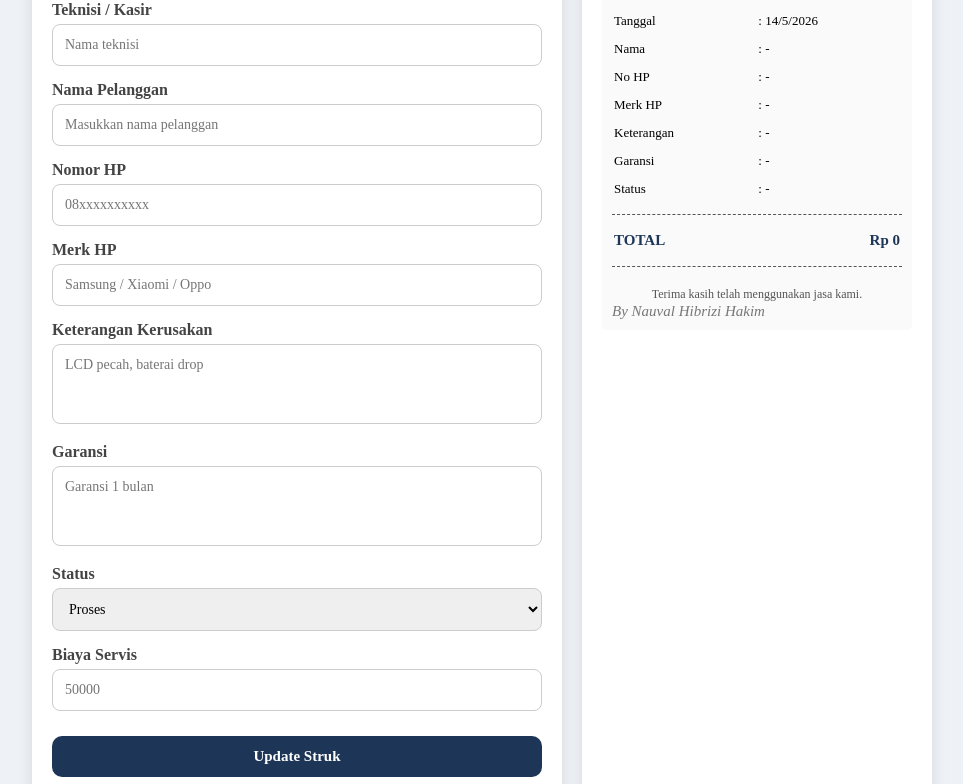
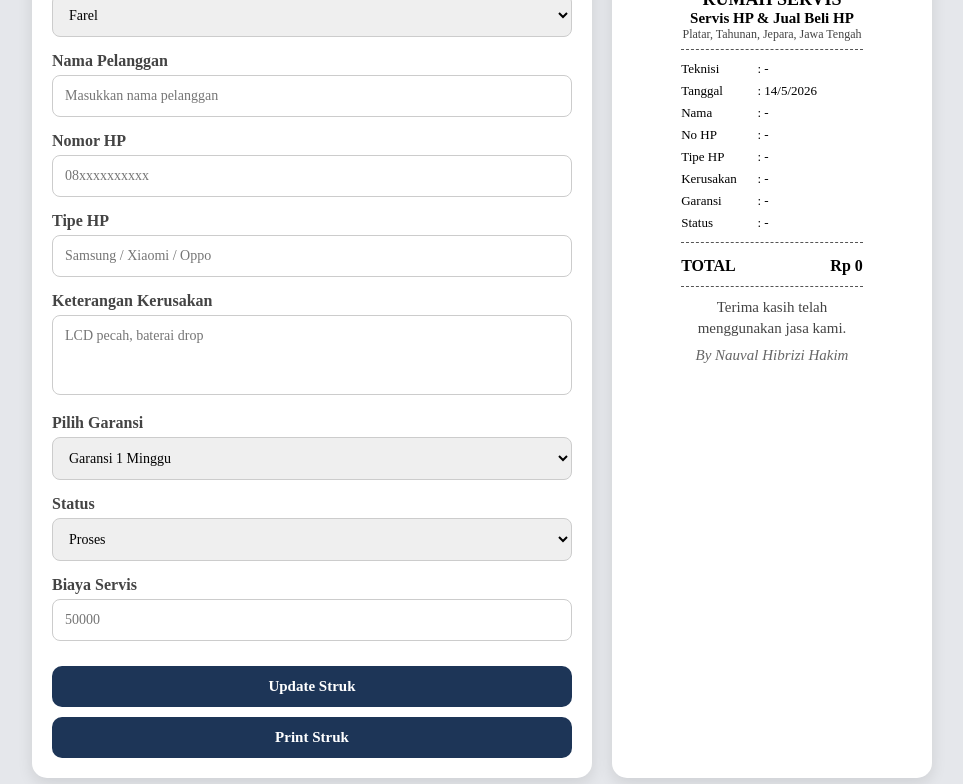
Before and after one commit to rumahservis141-ops/struk_rumahservis, a plain HTML site: page index.html in a window 1280 px wide. Shown: the part 221-1005 px from the top of the page, without its empty margins (158-1121 px from the left). Drawn offline with Linux system fonts and the light colour scheme.

Commit message:
Modifikasi

```diff
--- a/index.html
+++ b/index.html
@@ -3,6 +3,7 @@
 <head>
 <meta charset="UTF-8">
 <meta name="viewport" content="width=device-width, initial-scale=1.0">
+
 <title>Kasir Rumah Servis</title>
 
 <style>
@@ -11,21 +12,25 @@
   margin:0;
   padding:0;
   box-sizing:border-box;
-      font-family:'Times New Roman', Times, serif, sans-serif;
+  font-family:'Times New Roman', Times, serif;
 }
 
 body{
-      background:#eef1f5;
+  background:#e5e7eb;
   padding:20px;
 }
+
+/* CONTAINER */
 
 .app{
   max-width:900px;
   margin:auto;
   display:grid;
-      grid-template-columns:1fr 350px;
+  grid-template-columns:1fr 320px;
   gap:20px;
 }
+
+/* CARD */
 
 .card{
   background:white;
@@ -34,9 +39,23 @@
   box-shadow:0 5px 15px rgba(0,0,0,0.1);
 }
 
+/* HEADER */
+
+.logo{
+  display:flex;
+  align-items:center;
+  gap:15px;
+  margin-bottom:20px;
+}
+
+.logo img{
+  width:90px;
+  height:90px;
+  object-fit:contain;
+}
+
 h1{
   font-size:28px;
-      margin-bottom:10px;
   color:#1d3557;
 }
 
@@ -45,18 +64,7 @@
   color:#333;
 }
 
-    .logo{
-      display:flex;
-      align-items:center;
-      gap:10px;
-      margin-bottom:20px;
-    }
-
-    .logo img{
-      width:120px;
-      height:120px;
-      object-fit:contain;
-    }
+/* FORM */
 
 .form-group{
   margin-bottom:15px;
@@ -107,101 +115,104 @@
 /* STRUK */
 
 .receipt{
-      background:#fafafa;
-      border:none;
-      padding:10px;
-      border-radius:5px;
+  background:#fff;
+  padding:15px;
+  border-radius:8px;
+  width:56mm;
+  margin:auto;
+  color:#000;
 }
 
 .receipt-header{
-      text-align:left;
-      margin-bottom:15px;
-    }
-
-    .receipt-title,
-      .subjudul{
-      text-align:center;
-    }
-
-    .alamat{
   text-align:center;
 }
 
 .receipt-header img{
-       width:70px;
-       display:block;
-       margin:0 auto;
-       margin-bottom:0px;
+  width:150px;
+  margin-bottom:2px;
 }
 
 .receipt-title{
+  font-size:18px;
+  font-weight:bold;
+  line-height:1.1;
+}
+
+.subjudul{
   font-size:15px;
   font-weight:bold;
-      color:#1d3557;
-      margin-bottom:5px;
-    }
-
-    /* UBAH UKURAN TULISAN DISINI */
-    .subjudul{
-      font-size:10px;
-      font-weight:bold;
-      color:#000;
-      margin-bottom:5px;
 }
 
 .alamat{
-      font-size:8px;
-      color:#333;
-    }
-
-    .powered{
-       font-size:15px;
-       color:#777;
-      font-style:italic;
+  font-size:12px;
+  line-height:1.2;
+  color:#444;
 }
 
 .line{
   border-top:1px dashed #555;
-      margin:10px 0;
+  margin:8px 0;
 }
 
 .receipt table{
   width:100%;
-      font-size:14px;
+  border-collapse:collapse;
+  font-size:13px;
 }
 
 .receipt td{
-      padding:5px 0;
+  padding:3px 0;
   vertical-align:top;
 }
 
-    .total{
-      font-size:20px;
+.receipt td:first-child{
+  width:42%;
+}
+
+.total-row td{
+  padding-top:6px;
+  font-size:16px;
   font-weight:bold;
-      color:#1d3557;
+}
+
+.total-label{
+  text-align:left;
+}
+
+.total-value{
+  text-align:right;
 }
 
 .footer{
   text-align:center;
-      margin-top:20px;
-      font-size:12px;
-      color:#555;
+  margin-top:10px;
+  font-size:15px;
+  line-height:1.4;
+  color:#444;
 }
+
+.powered{
+  display:block;
+  margin-top:8px;
+  text-align:center;
+  font-size:15px;
+  color:#666;
+  font-style:italic;
+}
+
+/* PRINT */
 
 @media print{
 
   body{
     background:white;
     padding:0;
+    margin:0;
   }
 
   @page{
-        size:80mm auto;
+    size:56mm auto;
     margin:2mm;
-      }
-
-      body{
-        width:60mm;
   }
 
   .left-panel,
@@ -216,52 +227,16 @@
   .card{
     box-shadow:none;
     border:none;
+    padding:0;
+    margin:0;
   }
 
-      /* isi struk rata kiri */
   .receipt{
-        text-align:left;
+    width:52mm;
+    padding:2mm;
+    border:none;
   }
 
-      /* tabel isi struk */
-      .receipt table{
-        width:100%;
-      }
-
-      .receipt td{
-        text-align:left;
-        padding:5px 0;
-      }
-
-      /* header tetap tengah */
-      .receipt-title,
-      .subjudul,
-      .alamat,
-      .footer{
-        text-align:center;
-      }
-
-      /* logo tetap tengah */
-      .receipt-header img{
-        display:block;
-        margin:0 auto;
-      }
-
-    }
-
-    /* Alamat */
-        .alamat{
-        font-size:12px;
-    }
-
-    /* Isi tabel struk */
-        .receipt table{
-        font-size:13px;
-    }
-
-    /* TOTAL */
-        .total{
-        font-size:15px;
 }
 
 </style>
@@ -285,36 +260,65 @@
 
     <h2>Input Data Servis</h2>
 
+    <!-- Teknisi -->
     <div class="form-group">
-      <label>Teknisi / Kasir</label>
-      <input type="text" id="nota" placeholder="Nama teknisi">
+      <label>Teknisi</label>
+
+      <select id="nota">
+        <option value="Farel">Farel</option>
+        <option value="Danu">Danu</option>
+        <option value="Zazen">Zazen</option>
+      </select>
     </div>
 
+    <!-- Nama -->
     <div class="form-group">
       <label>Nama Pelanggan</label>
-      <input type="text" id="nama" placeholder="Masukkan nama pelanggan">
+
+      <input type="text"
+             id="nama"
+             placeholder="Masukkan nama pelanggan">
     </div>
 
+    <!-- No HP -->
     <div class="form-group">
       <label>Nomor HP</label>
-      <input type="text" id="nomorhp" placeholder="08xxxxxxxxxx">
+
+      <input type="text"
+             id="nomorhp"
+             placeholder="08xxxxxxxxxx">
     </div>
 
+    <!-- Tipe HP -->
     <div class="form-group">
-      <label>Merk HP</label>
-      <input type="text" id="merk" placeholder="Samsung / Xiaomi / Oppo">
+      <label>Tipe HP</label>
+
+      <input type="text"
+             id="merk"
+             placeholder="Samsung / Xiaomi / Oppo">
     </div>
 
+    <!-- Kerusakan -->
     <div class="form-group">
       <label>Keterangan Kerusakan</label>
-      <textarea id="keterangan" placeholder="LCD pecah, baterai drop"></textarea>
+
+      <textarea id="keterangan"
+      placeholder="LCD pecah, baterai drop"></textarea>
     </div>
 
+    <!-- Garansi -->
     <div class="form-group">
-      <label>Garansi</label>
-      <textarea id="garansi" placeholder="Garansi 1 bulan"></textarea>
+      <label>Pilih Garansi</label>
+
+      <select id="group">
+        <option>Garansi 1 Minggu</option>
+        <option>Garansi 2 Minggu</option>
+        <option>Garansi 3 Minggu</option>
+        <option>Tanpa Garansi</option>
+      </select>
     </div>
 
+    <!-- Status -->
     <div class="form-group">
       <label>Status</label>
 
@@ -325,17 +329,29 @@
       </select>
     </div>
 
+    <!-- Biaya -->
     <div class="form-group">
       <label>Biaya Servis</label>
-      <input type="number" id="biaya" placeholder="50000">
+
+      <input type="number"
+             id="biaya"
+             placeholder="50000">
     </div>
 
-    <button class="btn btn-print" onclick="updateStruk()">
+    <!-- BUTTON -->
+
+    <button class="btn btn-print"
+            onclick="updateStruk()">
+
       Update Struk
+
     </button>
 
-    <button class="btn btn-print" onclick="window.print()">
+    <button class="btn btn-print"
+            onclick="window.print()">
+
       Print Struk
+
     </button>
 
   </div>
@@ -344,6 +360,8 @@
   <div class="card">
 
     <div class="receipt">
+
+      <!-- HEADER -->
 
       <div class="receipt-header">
 
@@ -364,6 +382,8 @@
       </div>
 
       <div class="line"></div>
+
+      <!-- DATA -->
 
       <table>
 
@@ -388,12 +408,12 @@
         </tr>
 
         <tr>
-          <td>Merk HP</td>
+          <td>Tipe HP</td>
           <td>: <span id="r-merk">-</span></td>
         </tr>
 
         <tr>
-          <td>Keterangan</td>
+          <td>Kerusakan</td>
           <td>: <span id="r-keterangan">-</span></td>
         </tr>
 
@@ -411,19 +431,30 @@
 
       <div class="line"></div>
 
+      <!-- TOTAL -->
+
       <table>
 
-        <tr>
-          <td class="total">TOTAL</td>
+        <tr class="total-row">
 
-          <td align="right" class="total" id="r-total">
+          <td class="total-label">
+            TOTAL
+          </td>
+
+          <td class="total-value"
+              id="r-total">
+
             Rp 0
+
           </td>
+
         </tr>
 
       </table>
 
       <div class="line"></div>
+
+      <!-- FOOTER -->
 
       <div class="footer">
         Terima kasih telah menggunakan jasa kami.
@@ -432,7 +463,6 @@
       <span class="powered">
         By Nauval Hibrizi Hakim
       </span>
-      </div>
 
     </div>
 
@@ -442,11 +472,14 @@
 
 <script>
 
-  // tanggal otomatis
+// TANGGAL
+
 const today = new Date();
 
 document.getElementById("tanggal").innerText =
 today.toLocaleDateString("id-ID");
+
+// UPDATE STRUK
 
 function updateStruk(){
 
@@ -466,7 +499,7 @@
     document.getElementById("keterangan").value;
 
   const garansi =
-      document.getElementById("garansi").value;
+    document.getElementById("group").value;
 
   const status =
     document.getElementById("status").value;
@@ -474,28 +507,15 @@
   let biaya =
     parseInt(document.getElementById("biaya").value) || 0;
 
-    // tampilkan ke struk
+  // TAMPILKAN
 
-    document.getElementById("r-kasir").innerText =
-      kasir || "-";
-
-    document.getElementById("r-nama").innerText =
-      nama || "-";
-
-    document.getElementById("r-nomorhp").innerText =
-      nomorhp || "-";
-
-    document.getElementById("r-merk").innerText =
-      merk || "-";
-
-    document.getElementById("r-keterangan").innerText =
-      keterangan || "-";
-
-    document.getElementById("r-garansi").innerText =
-      garansi || "-";
-
-    document.getElementById("r-status").innerText =
-      status || "-";
+  document.getElementById("r-kasir").innerText = kasir;
+  document.getElementById("r-nama").innerText = nama;
+  document.getElementById("r-nomorhp").innerText = nomorhp;
+  document.getElementById("r-merk").innerText = merk;
+  document.getElementById("r-keterangan").innerText = keterangan;
+  document.getElementById("r-garansi").innerText = garansi;
+  document.getElementById("r-status").innerText = status;
 
   document.getElementById("r-total").innerText =
     "Rp " + biaya.toLocaleString("id-ID");
```
Lines whose indentation alone changed are shown as unchanged.
